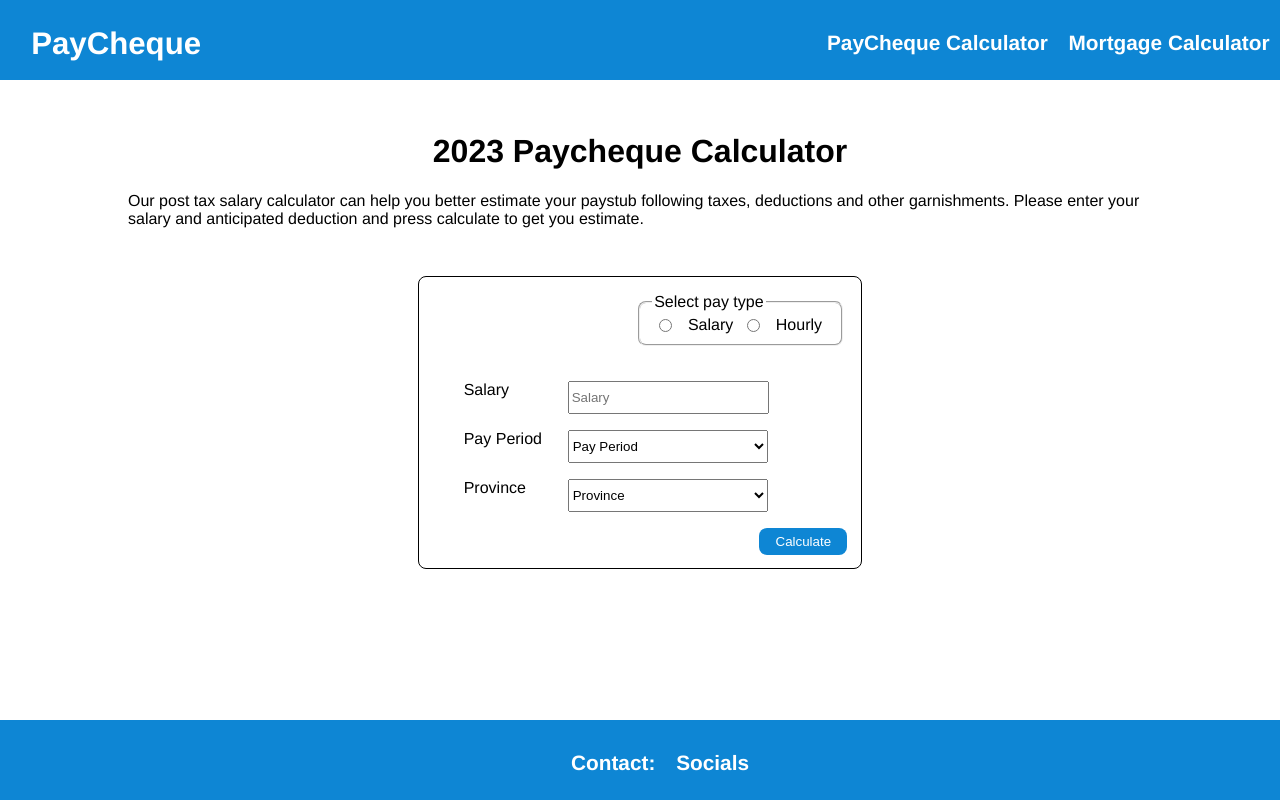
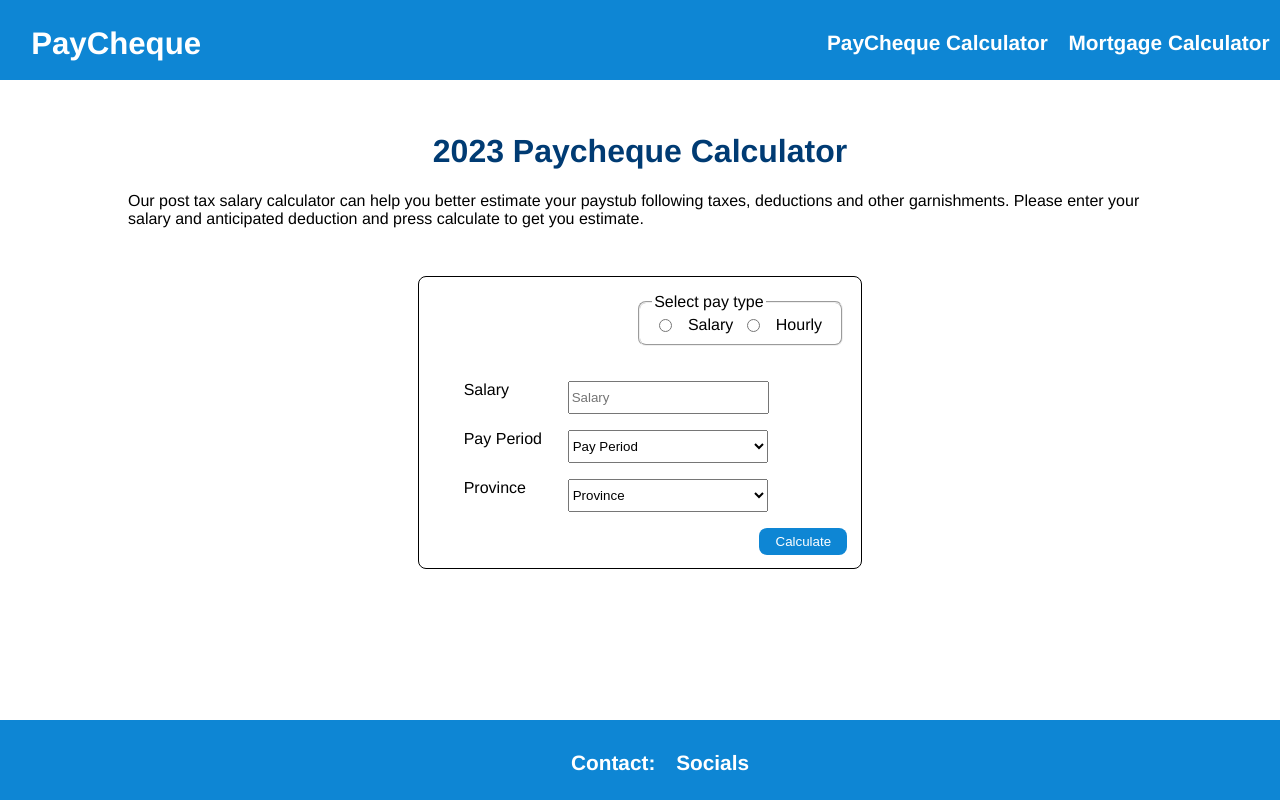
Before and after one commit to Jevaughn-W/Paycheque, a React (Create React App) app: page / in a window 1280 px wide. Built offline with nearby package versions, Linux system fonts and the light colour scheme.

Commit message:
Update title header 'Paycheque'

```diff
--- a/src/index.css
+++ b/src/index.css
@@ -3,6 +3,9 @@ body {
   margin: 0px;
   padding: 0px;
   font-family: Helvetica;
+}
+body h1 {
+  color: #003B73;
 }
 
 .application {
--- a/src/input.scss
+++ b/src/input.scss
@@ -10,6 +10,9 @@ body {
   margin: 0px;
   padding: 0px;
   font-family: $font-stack;
+  h1{
+    color: $navy-blue;
+  }
 }
 
 .application {
```
Also changed, not shown: 1 other file (tests, documents, lock files or other folders).
